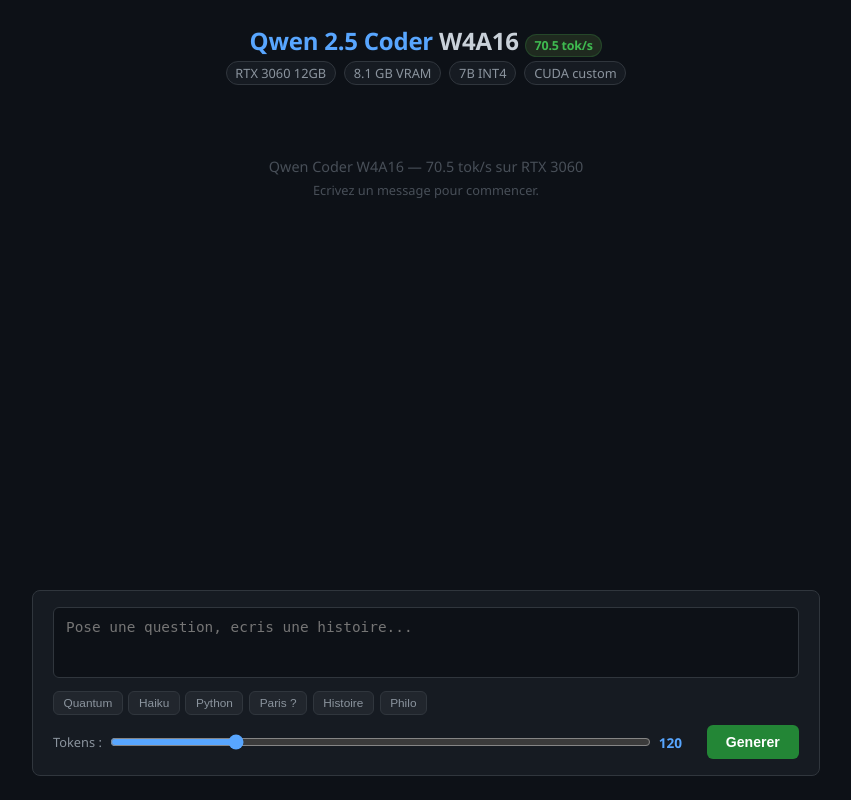
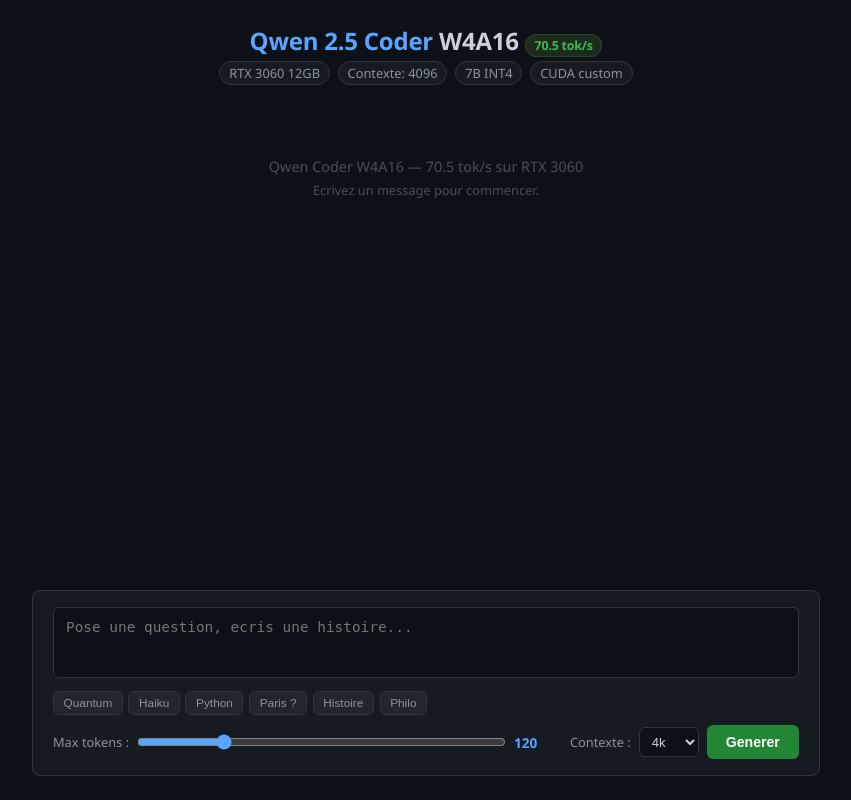
Before and after one commit to Wierzbowski-Alien/qwen-coder-w4a16-demo, a Flask app: page / in a window 1280 px wide. Shown: the whole page, without its empty margins (214-1065 px from the left). Run offline with Flask 3, Linux system fonts and the light colour scheme; parts of the project's set-up code (start-up, migrations or seed data) failed here and were passed over.

Commit message:
feat: ajout sélecteur de contexte (4k/8k/16k) avec redémarrage serveur

```diff
--- a/deepseek_r1_w4_model.py
+++ b/deepseek_r1_w4_model.py
@@ -719,8 +719,9 @@ class Decoder:
             if think_id != self.tokenizer.unk_token_id:
                 ids = ids + [think_id]
 
-        if len(ids) >= MAX_SEQ_LEN - max_tokens:
-            ids = ids[-(MAX_SEQ_LEN - max_tokens - 1):]
+        seq_len = self._kv_seq_len
+        if len(ids) >= seq_len - max_tokens:
+            ids = ids[-(seq_len - max_tokens - 1):]
 
         if len(ids) > 1:
             next_id = self.prefill(ids)
@@ -770,8 +771,9 @@ class Decoder:
             if think_id != self.tokenizer.unk_token_id:
                 ids = ids + [think_id]
 
-        if len(ids) >= MAX_SEQ_LEN - max_tokens:
-            ids = ids[-(MAX_SEQ_LEN - max_tokens - 1):]
+        seq_len = self._kv_seq_len
+        if len(ids) >= seq_len - max_tokens:
+            ids = ids[-(seq_len - max_tokens - 1):]
 
         if len(ids) > 1:
             next_id = self.prefill(ids)
--- a/server.py
+++ b/server.py
@@ -1,5 +1,5 @@
-"""DeepSeek-R1 W4A16 — demo web interactive with SSE streaming."""
-import sys, os, time, json
+"""Qwen 2.5 Coder W4A16 — demo web interactive with SSE streaming."""
+import sys, os, time, json, argparse
 sys.path.insert(0, os.path.dirname(os.path.abspath(__file__)))
 
 from flask import Flask, request, jsonify, Response, render_template
@@ -8,10 +8,13 @@ import deepseek_r1_w4_model as m
 
 app = Flask(__name__)
 decoder = None
+current_context = 4096
 
 WEIGHTS_FILE = "qwen2.5_coder_7b_w4a16_bi.pt"
 TOKENIZER_NAME = "Qwen/Qwen2.5-Coder-7B-Instruct"
 MODEL_DISPLAY_NAME = "Qwen 2.5 Coder 7B"
+
+VALID_CONTEXTS = {4096, 8192, 16384}
 
 
 def get_decoder():
@@ -24,13 +27,40 @@ def get_decoder():
                 "Puis : python reformat_weights_k_tiled.py --block-interleaved"
             )
         decoder = m.Decoder(weights_file=WEIGHTS_FILE, verbose=False,
-                          tokenizer_name=TOKENIZER_NAME)
+                          tokenizer_name=TOKENIZER_NAME,
+                          pf_seq_len=current_context,
+                          kv_seq_len=current_context)
     return decoder
 
 
 @app.route("/")
 def index():
-    return render_template("index.html")
+    return render_template("index.html", context_length=current_context)
+
+
+@app.route("/context")
+def get_context():
+    return jsonify({"context_length": current_context})
+
+
+@app.route("/set_context/<int:value>", methods=["POST"])
+def set_context(value):
+    global current_context
+    if value not in VALID_CONTEXTS:
+        return jsonify({"error": f"Contexte invalide: {value}. Valide: {sorted(VALID_CONTEXTS)}"}), 400
+    current_context = value
+    # Schedule restart after returning the response
+    def restart():
+        import subprocess
+        time.sleep(0.5)
+        script = os.path.abspath(__file__)
+        subprocess.Popen([sys.executable, script, "--context", str(value)],
+                        stdout=sys.stdout, stderr=sys.stderr,
+                        start_new_session=True)
+        os._exit(0)
+    import threading
+    threading.Thread(target=restart, daemon=True).start()
+    return jsonify({"status": "ok", "context_length": value, "message": "Redemarrage..."})
 
 
 @app.route("/stream", methods=["POST"])
@@ -79,9 +109,20 @@ def health():
 
 
 if __name__ == "__main__":
-    print("Chargement du modele...")
+    parser = argparse.ArgumentParser(description="Qwen Coder W4A16 Demo Server")
+    parser.add_argument("--context", type=int, default=4096,
+                       choices=[4096, 8192, 16384],
+                       help="Longueur de contexte maximale (defaut: 4096)")
+    parser.add_argument("--port", type=int, default=8080,
+                       help="Port HTTP (defaut: 8080)")
+    args = parser.parse_args()
+
+    current_context = args.context
+
+    print(f"Chargement du modele (contexte: {current_context} tokens)...")
+    print(f"KV cache: ~{current_context * 28 * 4 * 128 * 2 * 2 / 1e9:.1f} GB")
     get_decoder()
     print(f"Modele pret. GPU: {torch.cuda.get_device_name(0)}")
     print(f"VRAM utilisee: {torch.cuda.memory_allocated()/1e9:.1f} GB")
-    print("\nServeur demarre → http://localhost:8080")
-    app.run(host="0.0.0.0", port=8080, debug=False)
+    print(f"\nServeur demarre → http://localhost:{args.port}")
+    app.run(host="0.0.0.0", port=args.port, debug=False)
--- a/templates/index.html
+++ b/templates/index.html
@@ -109,6 +109,13 @@
     border: 1px solid #30363d;
   }
   .prompts button:hover { background: #30363d; color: #c9d1d9; }
+	  select {
+	    background: #0d1117; color: #c9d1d9;
+	    border: 1px solid #30363d; border-radius: 6px;
+	    padding: 0.35rem 0.5rem; font-size: 0.82rem;
+	    cursor: pointer; outline: none;
+	  }
+	  select:focus { border-color: #58a6ff; }
 
   /* Scrollbar */
   #chat::-webkit-scrollbar { width: 6px; }
@@ -132,7 +139,7 @@
     <h1>Qwen 2.5 Coder <span style="color:#c9d1d9;">W4A16</span> <span class="badge">70.5 tok/s</span></h1>
     <div class="specs">
       <span>RTX 3060 12GB</span>
-      <span>8.1 GB VRAM</span>
+      <span id="ctxBadge">Contexte: {{ context_length }}</span>
       <span>7B INT4</span>
       <span>CUDA custom</span>
     </div>
@@ -151,9 +158,15 @@
       <button onclick="setPrompt('The meaning of life is')">Philo</button>
     </div>
     <div class="row">
-      <label for="tokens">Tokens :</label>
+      <label for="tokens">Max tokens :</label>
       <input type="range" id="tokens" min="10" max="500" value="120" step="10" oninput="$('tokLabel').textContent=this.value">
       <span id="tokLabel">120</span>
+      <label for="ctxSelect" style="margin-left:0.5rem">Contexte :</label>
+      <select id="ctxSelect" onchange="setContext(this.value)">
+        <option value="4096" {% if context_length == 4096 %}selected{% endif %}>4k</option>
+        <option value="8192" {% if context_length == 8192 %}selected{% endif %}>8k</option>
+        <option value="16384" {% if context_length == 16384 %}selected{% endif %}>16k</option>
+      </select>
       <button id="btnSend" onclick="doGenerate()">Generer</button>
       <button id="btnStop" onclick="stopGeneration()">Stop</button>
     </div>
@@ -280,6 +293,35 @@ async function doGenerate() {
   streamingMsg = null;
 }
 
+async function setContext(value) {
+  if (!confirm('Changer le contexte a ' + (value/1024) + 'k redemarre le serveur. Continuer ?')) {
+    // Revert the select to current value
+    const res = await fetch('/context');
+    const data = await res.json();
+    $('ctxSelect').value = data.context_length;
+    return;
+  }
+  try {
+    const res = await fetch('/set_context/' + value, {method: 'POST'});
+    const data = await res.json();
+    if (data.status === 'ok') {
+      // Wait for server restart then reload
+      let attempts = 0;
+      const check = setInterval(async () => {
+        try {
+          const r = await fetch('/health');
+          if (r.ok) { clearInterval(check); location.reload(); }
+        } catch(e) {}
+        if (++attempts > 30) { clearInterval(check); location.reload(); }
+      }, 1000);
+    } else {
+      alert('Erreur: ' + data.error);
+    }
+  } catch(e) {
+    alert('Erreur: ' + e.message);
+  }
+}
+
 function stopGeneration() {
   if (abortCtrl) {
     abortCtrl.abort();
```
Also changed, not shown: README.md.
